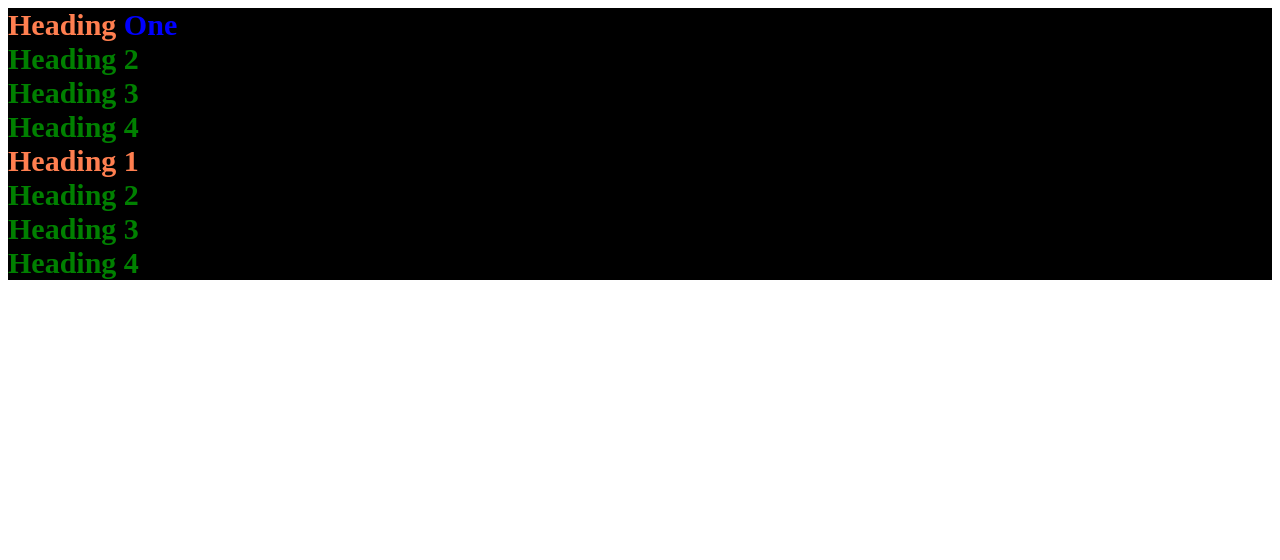
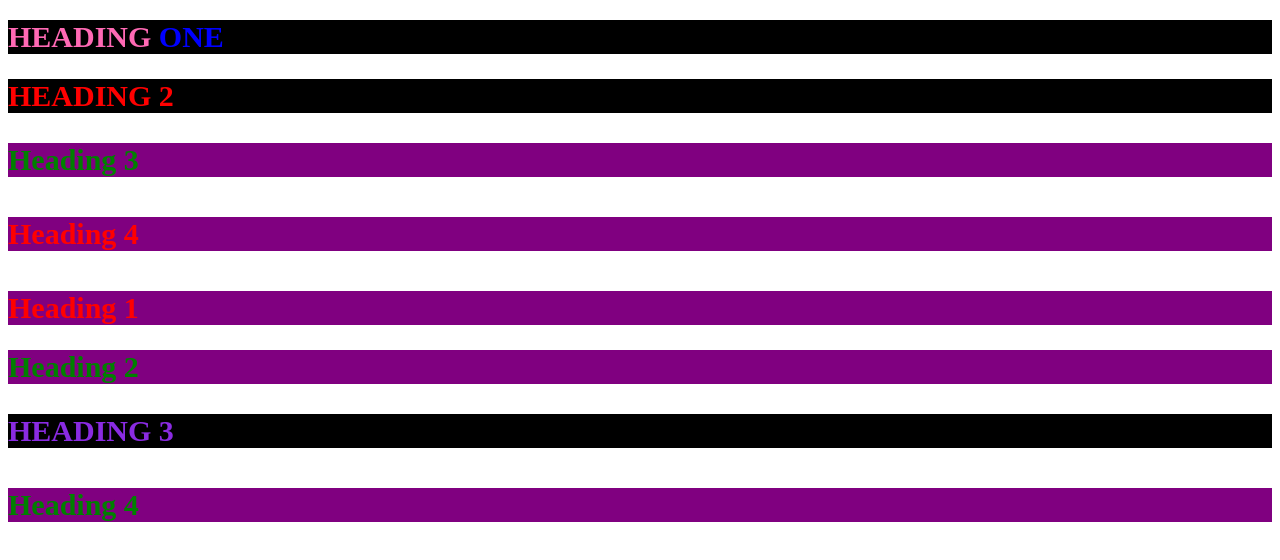
Before and after one commit to GMuchoki/experiments, a plain HTML site: page ruleset-styles.html in a window 1280 px wide. Drawn offline with Linux system fonts and the light colour scheme.

Commit message:
Did a bunch of ruleset writing

```diff
--- a/ruleset-styles.html
+++ b/ruleset-styles.html
@@ -4,28 +4,17 @@
 
     <head>
         <title>Ruleset Styles</title>
-        <style>
-            h1, h2, h3, h4 {
-                background-color: black;
-                color: green;
-                font-size: 30px;
-                margin: 0;
-            }
-            h1 {
-                color: coral;
-                /* color: rgb(201, 63, 41, 0.723); */
-            }
-        </style>
+        <link rel="stylesheet" href="style.css">
     </head>
 
     <body>
-        <h1>Heading <span style="color: blue;">One</span></h1>
+        <h1 class="uppercase">Heading <span id="theOne">One</span></h1>
+        <h2 class="important uppercase">Heading 2</h1>
+        <h3>Heading 3</h1>
+        <h4 class="important">Heading 4</h1>
+        <h1 class="important">Heading 1</h1>
         <h2>Heading 2</h1>
-        <h3>Heading 3</h1>
-        <h4>Heading 4</h1>
-        <h1>Heading 1</h1>
-        <h2>Heading 2</h1>
-        <h3>Heading 3</h1>
+        <h3 class="important uppercase" id="mrJones" style="color: blueviolet;">Heading 3</h1>
         <h4>Heading 4</h1>
     </body>
 
--- /dev/null
+++ b/style.css
@@ -0,0 +1,28 @@
+#mrJones{
+    color: burlywood;
+}
+
+h1, h2, h3, h4 {
+    color: green;
+    font-size: 30px;
+    background-color: purple;
+}
+
+h1 {
+    color: coral;
+    color: rgb(201, 63, 41, 0.723);
+}
+
+.uppercase {
+    text-transform: uppercase;
+    color: hotpink;
+    background-color: black;
+}
+
+.important {
+   color: red;
+}
+
+#theOne {
+    color: blue;
+}
```
Also changed, not shown: ruleset2-styles.html (added, +14 -0 lines).
